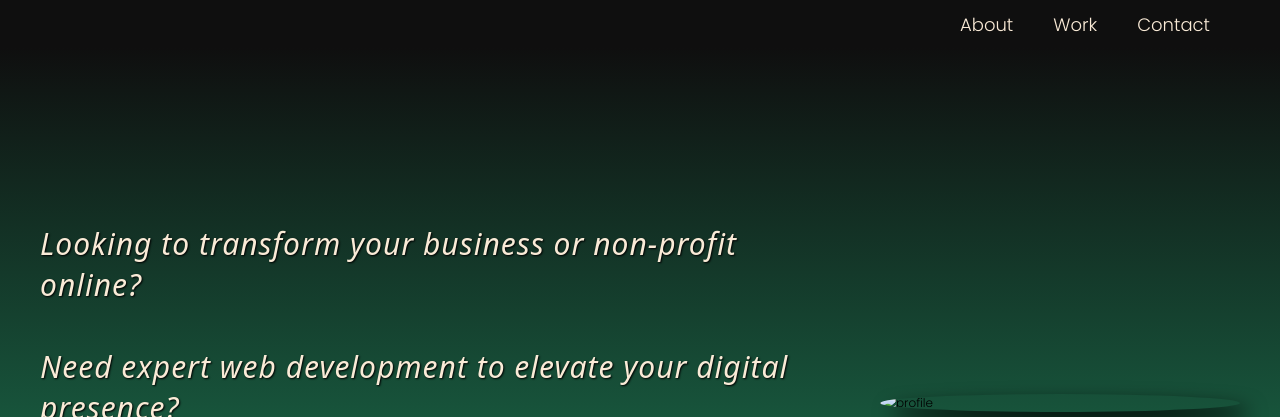
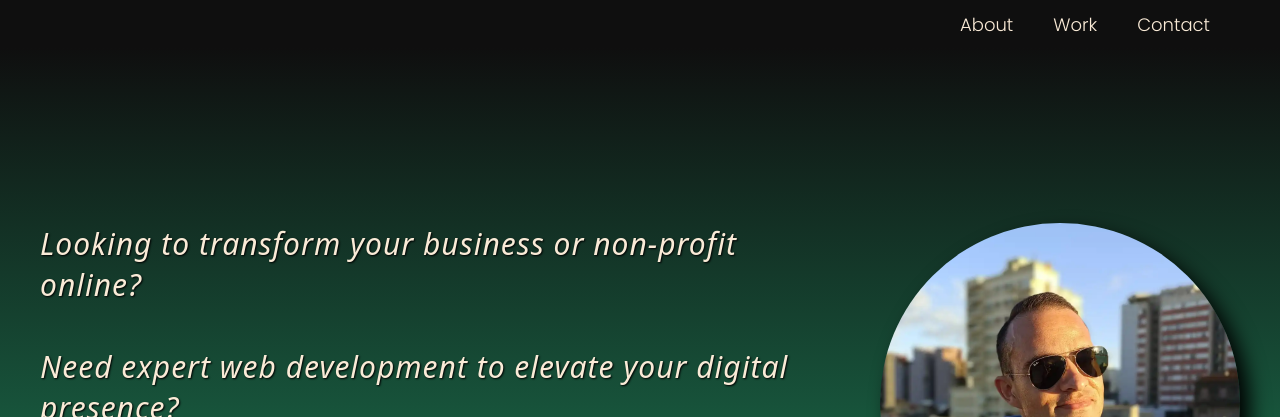
Before and after one commit to mateus-britto/My-projects, a plain HTML site: page index.html in a window 1280 px wide. Shown: the top 417 px of the page. Drawn offline with Linux system fonts and the light colour scheme; the site is published under a folder, as on GitHub Pages, so addresses that start at the root find nothing; a web font is replaced by a local one.

Commit message:
Changes profile img location

```diff
--- a/index.html
+++ b/index.html
@@ -36,7 +36,7 @@
                 <button class="contact-btn">Contact</button>
             </div>
             <div class="profile-container hidden">
-                <img class="profile" src="/My-projects/project-images/profile.webp" alt="profile">
+                <img class="profile" src="project-images/profile.webp" alt="profile">
                 <div class="title-container">
                     <h2 class="introduction-name">Mateus Britto</h2>
                     <h2 class="introduction-title">Web Developer</h2>
```
